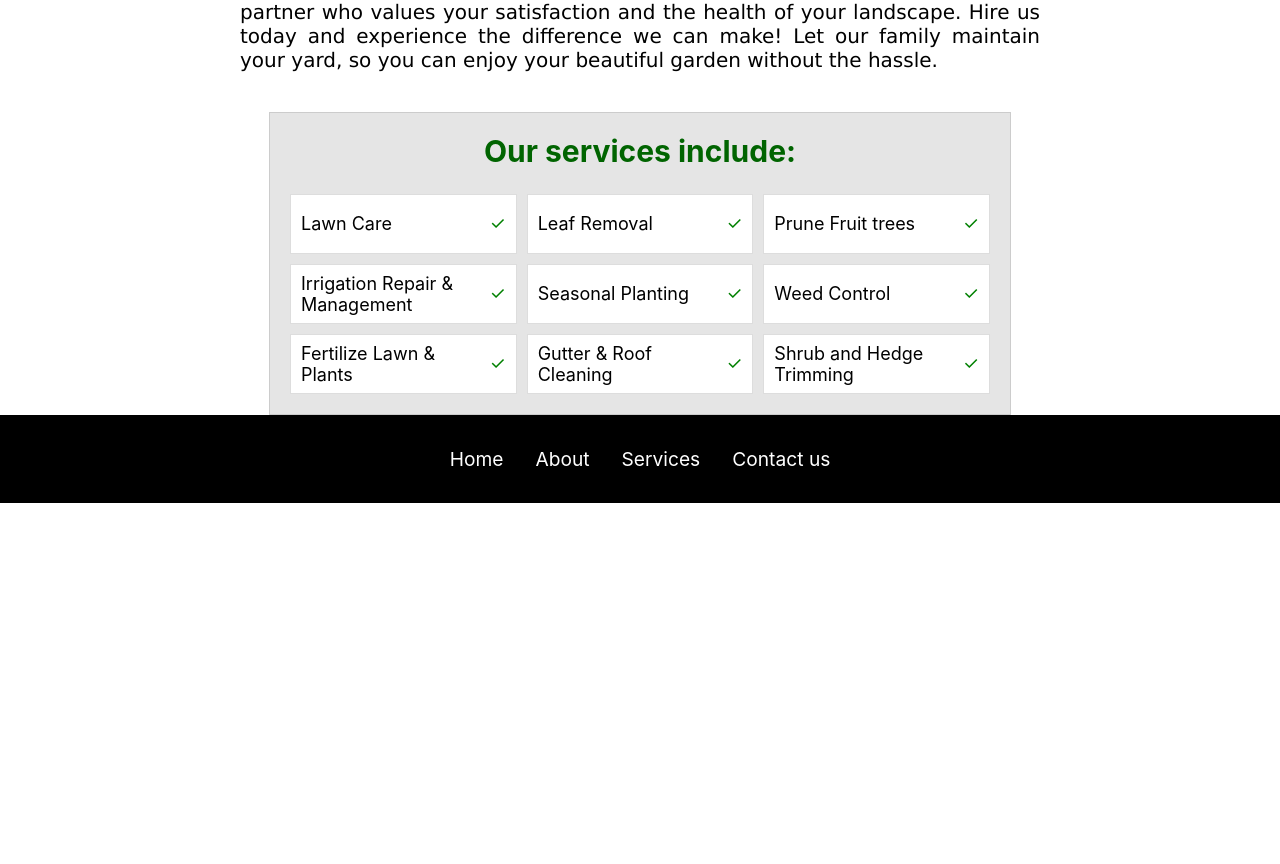
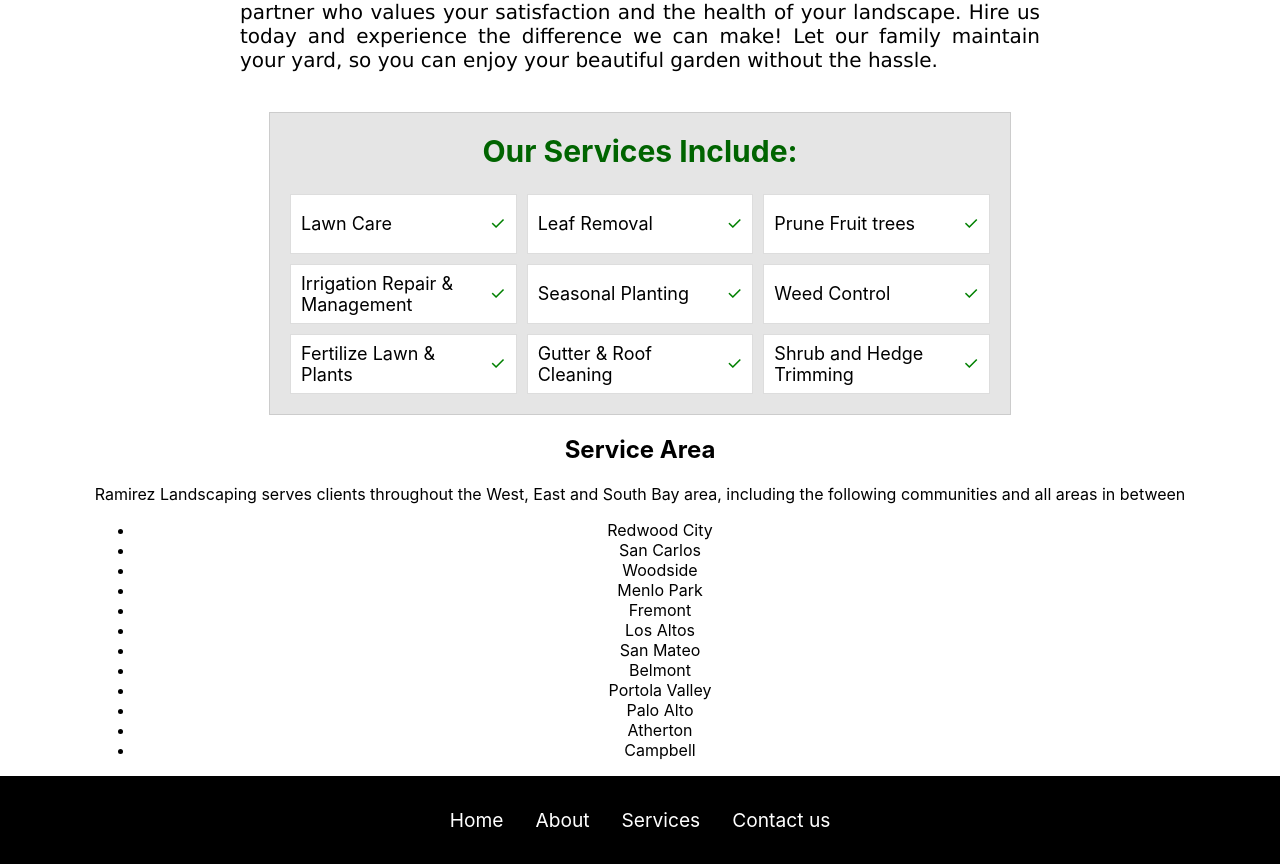
Before and after one commit to OsbaldoRamirez-create/my-app, a React (Create React App) app: page /maintenance in a window 1280 px wide. Shown: the part 600-1464 px from the top of the page. Before the commit the page ends 1103 px from the top, so only its background shows below. Built offline with nearby package versions, Linux system fonts and the light colour scheme.

Commit message:
added service area

```diff
--- a/src/MaintenancePage.js
+++ b/src/MaintenancePage.js
@@ -21,7 +21,7 @@
             </p>
         </div>
         <div className='maintenance-services'>
-            <h2> Our services include:</h2>
+            <h2> Our Services Include:</h2>
             <div className='yard-services'>
                 <ul>
                   <li>Lawn Care</li>
@@ -36,6 +36,25 @@
                 </ul>
             </div>
         </div>
+        <div className='service-area'>
+            <h2> Service Area</h2>
+            <p> Ramirez Landscaping serves clients throughout the West,
+                East and South Bay area, including the following communities and all areas in between</p>
+            <ul>
+                <li>Redwood City</li>
+                <li>San Carlos</li>
+                <li>Woodside</li>
+                <li>Menlo Park</li>
+                <li>Fremont</li>
+                <li>Los Altos</li>
+                <li>San Mateo</li>
+                <li>Belmont</li>
+                <li>Portola Valley</li>
+                <li>Palo Alto</li>
+                <li>Atherton</li>
+                <li>Campbell</li>
+            </ul>
+        </div>
 
     </div>
   )
```
